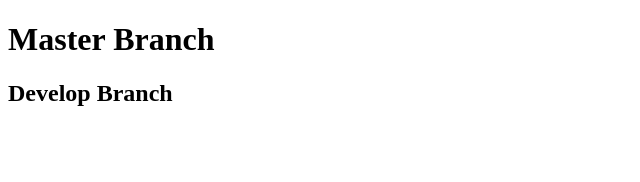
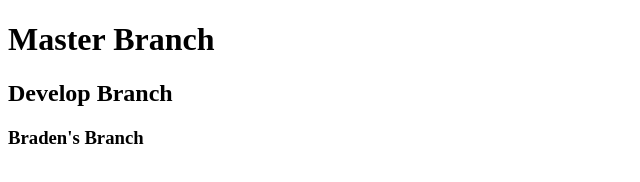
Before and after one commit to connorbraeger/teamGit, a plain HTML site: page index.html in a window 1280 px wide. Shown: the whole page, without its empty margins (0-640 px from the left). Drawn offline with Linux system fonts and the light colour scheme.

Commit message:
Braden's Branch

```diff
--- a/index.html
+++ b/index.html
@@ -8,5 +8,6 @@
 <body>
     <h1>Master Branch</h1>
     <h2>Develop Branch</h2>
+    <h3>Braden's Branch</h3>
 </body>
 </html>
```
